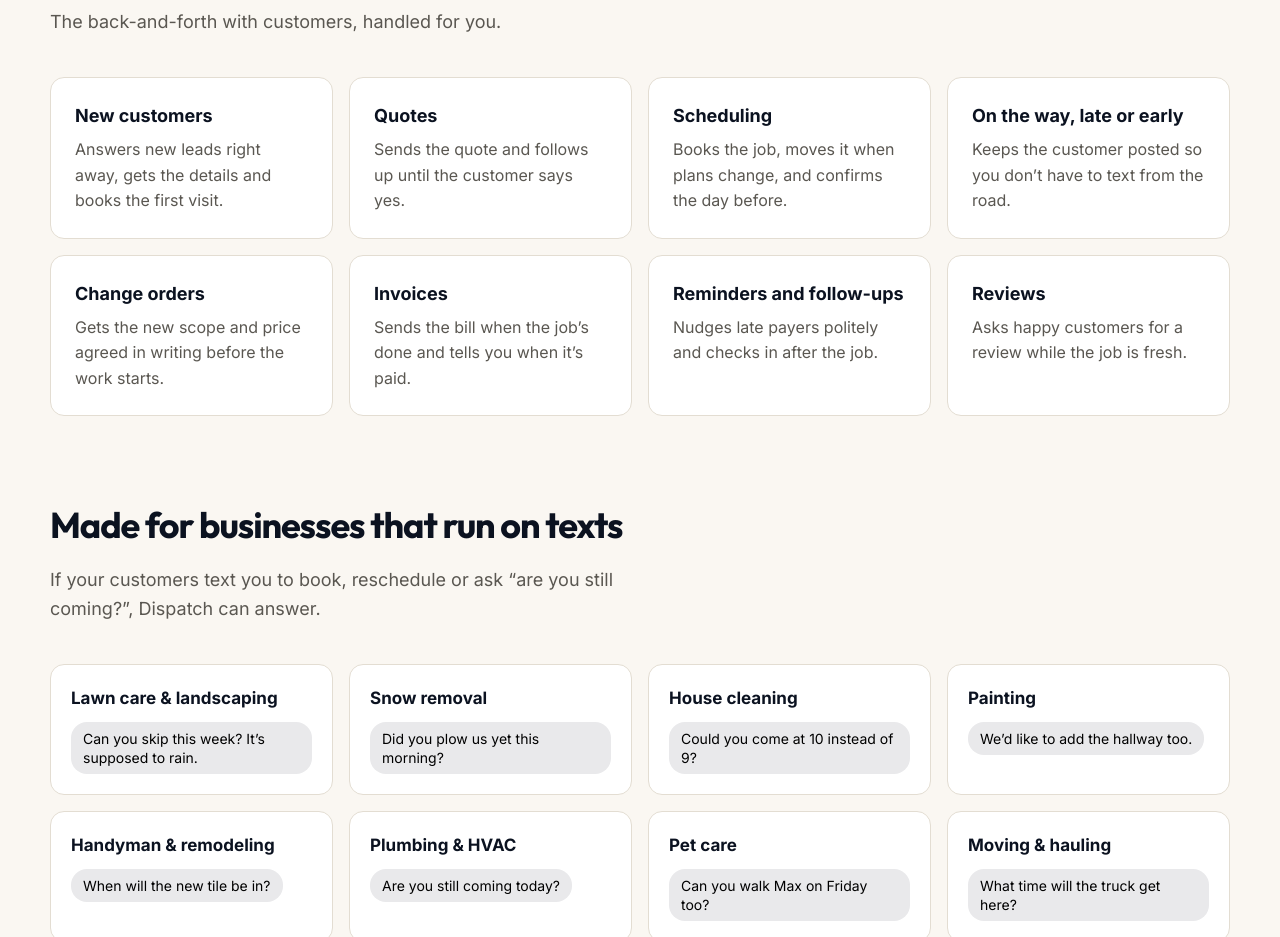
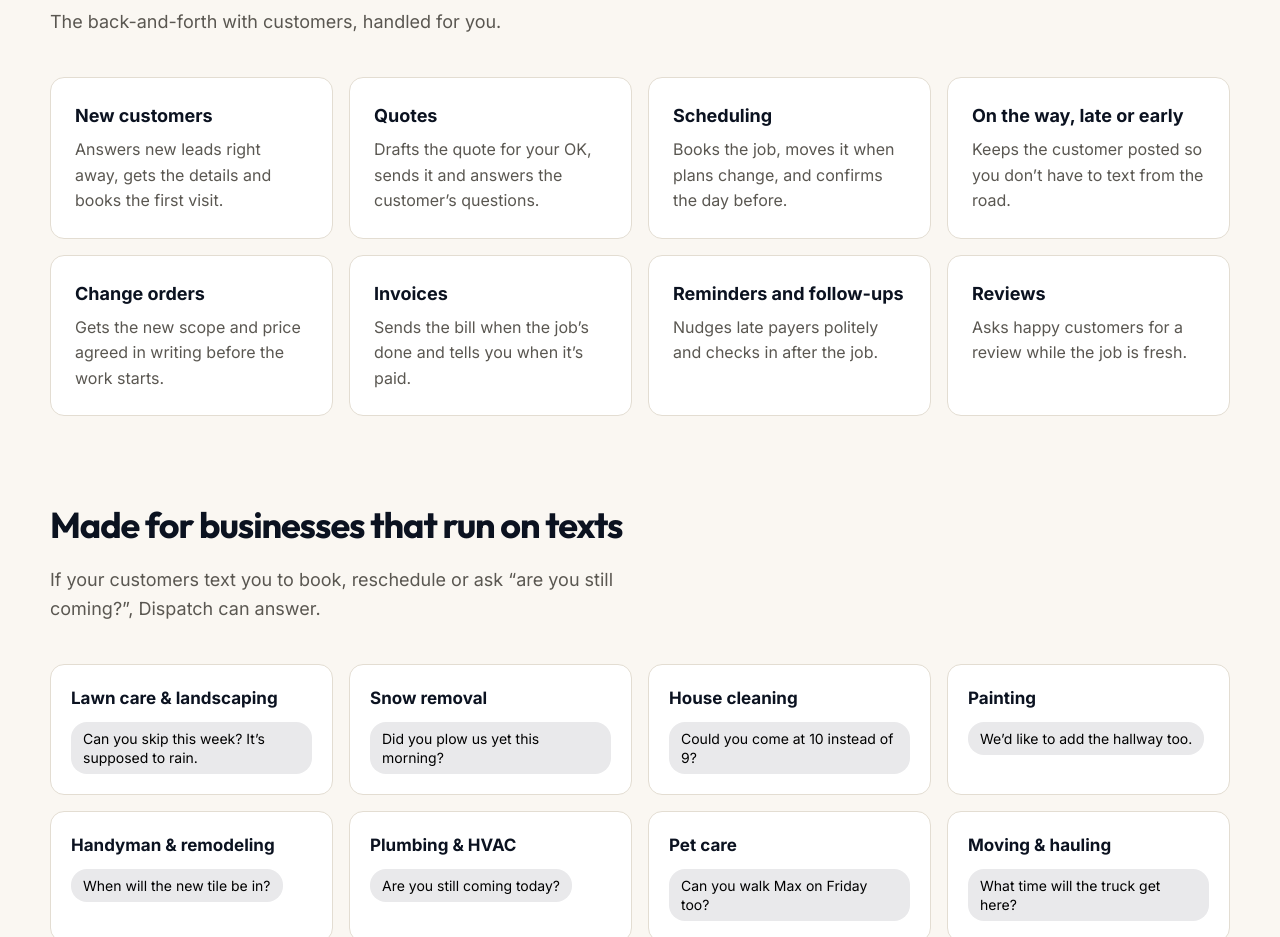
Before and after one commit to aschneiderlbl/roundhouse, a plain HTML site: page site/index.html in a window 1280 px wide. Shown: the part 1500-2437 px from the top of the page. Drawn offline with Linux system fonts and the light colour scheme.

Commit message:
Reword Quotes card
Co-Authored-By: Claude Opus 5.5 <noreply@anthropic.com>
Claude-Session: https://claude.ai/code/session_01Y7bcMn1WFutF1kWVN3RvAD

```diff
--- a/site/index.html
+++ b/site/index.html
@@ -133,7 +133,7 @@ a{color:#12603a}a:hover{color:#0d4a2c}
       </div>
       <div style="border: 1px solid #e3ddd2; border-radius: 14px; padding: 24px; background: #ffffff">
         <h3 style="margin: 0 0 6px; color: #0b1220; font-size: 18px">Quotes</h3>
-        <p style="margin: 0">Sends the quote and follows up until the customer says yes.</p>
+        <p style="margin: 0">Drafts the quote for your OK, sends it and answers the customer’s questions.</p>
       </div>
       <div style="border: 1px solid #e3ddd2; border-radius: 14px; padding: 24px; background: #ffffff">
         <h3 style="margin: 0 0 6px; color: #0b1220; font-size: 18px">Scheduling</h3>
```
